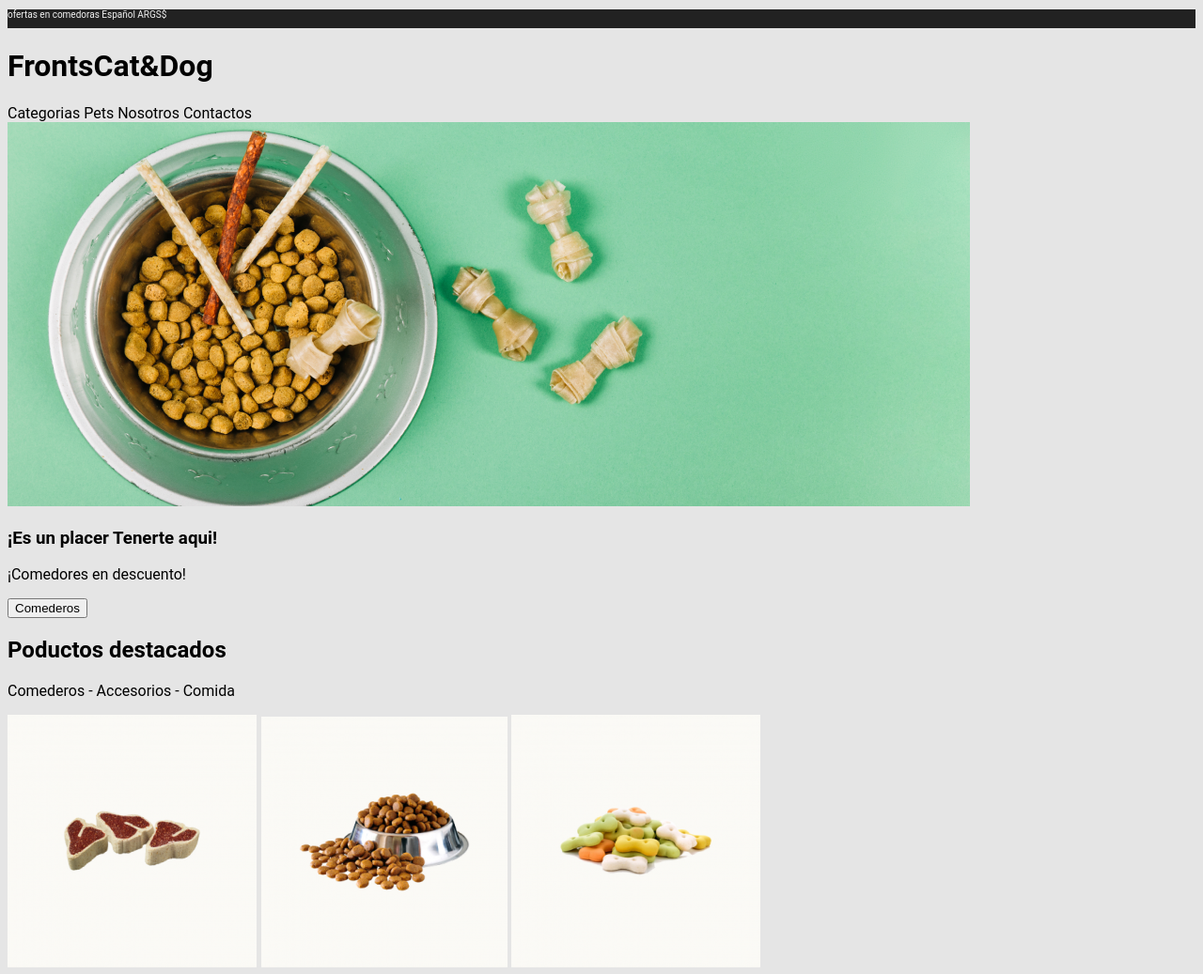
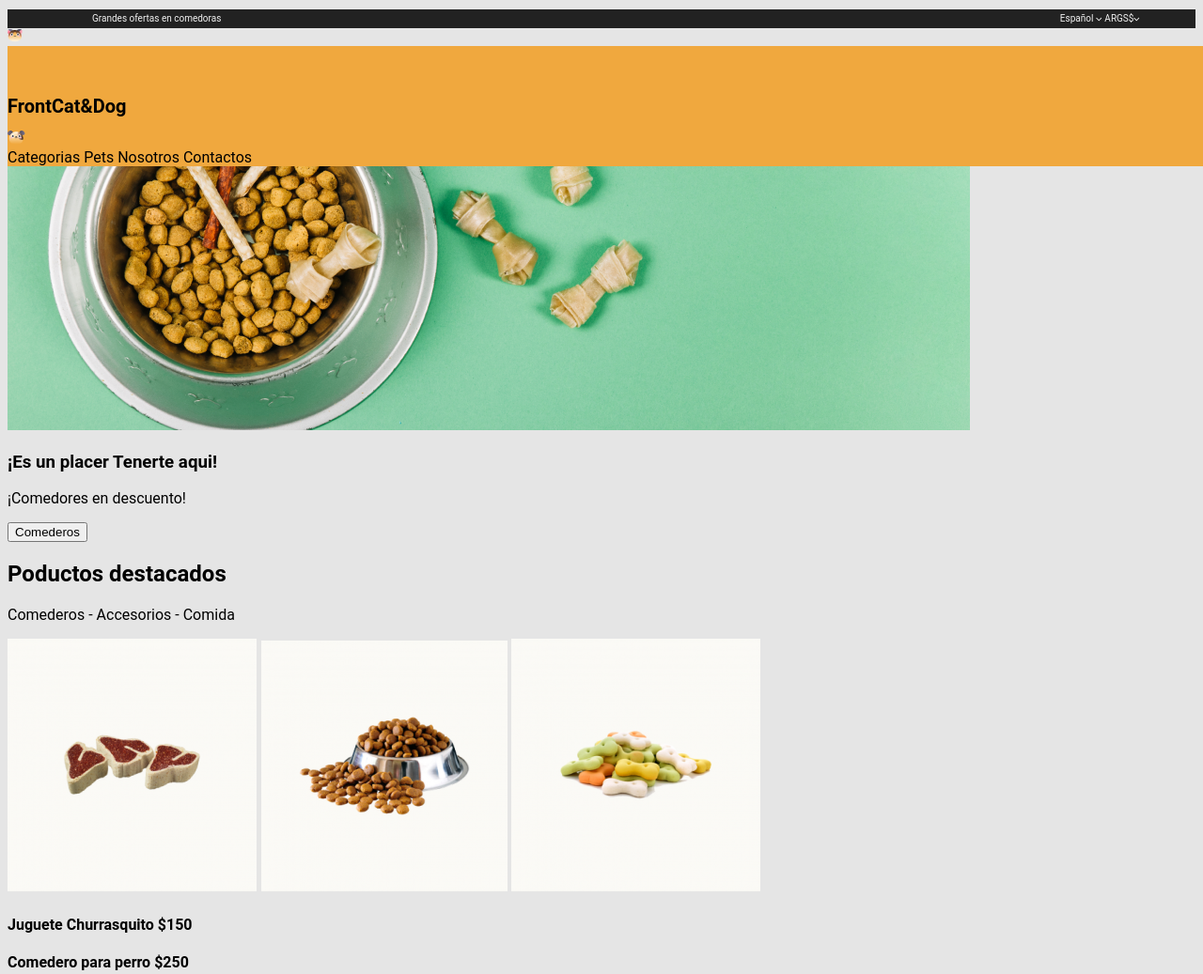
Before and after one commit to BBlackSkull/Digital-House, a plain HTML site: page PetShop/index.html in a window 1280 px wide. Shown: the top 1037 px of the page at 94% size. Drawn offline with Linux system fonts and the light colour scheme; a web font is replaced by a local one.

Commit message:
agregando arreglos a pet shop

```diff
--- a/PetShop/css/style.css
+++ b/PetShop/css/style.css
@@ -24,6 +24,21 @@ body{
     font-size: 10px;
     line-height: 12px;
     color: var(--fuente);
-    left: 90px;
-    top: 4px;
+    padding-left: 90px;
+    padding-top: 4px;
+
 }
+.barraSuperior span {
+    padding-left: 890px;
+
+}
+.barraNavegacion {
+    background-color: var(--naranjaFondo);
+    width: 100%;
+    position: absolute;
+}
+h1 {
+    width: 58px;
+    font-size: 20px;
+    padding-top: 39px;
+}
--- a/PetShop/index.html
+++ b/PetShop/index.html
@@ -8,8 +8,8 @@
     <title>PetShop</title>
 </head>
 <body>
-    <div class="barraSuperior"> <p> ofertas en comedoras <span>Español  ARGS$</span></p></div>
-     <div class="barraNavegacion">   <h1>Front<span>sCat&Dog</span></h1>
+    <div class="barraSuperior"> <p> Grandes ofertas en comedoras <span>Español  <img src="./img/Vector 1.png" > ARGS$<img src="./img/Vector 1.png" ></span></p></div>
+     <img class="imagenGato" src="./img/Cat.png"> <div class="barraNavegacion">   <h1>Front<span>Cat&Dog</span></h1> <img class="imagenPerro" src="./img/Dog.png" alt="">
         <nav class="textoNavegacion"> Categorias Pets Nosotros Contactos</nav>
     </div>
     <div class="seccionImagen">
```
Also changed, not shown: PetShop/img/Cat.png (added), PetShop/img/Dog.png (added), PetShop/img/Vector 1.png (added).
